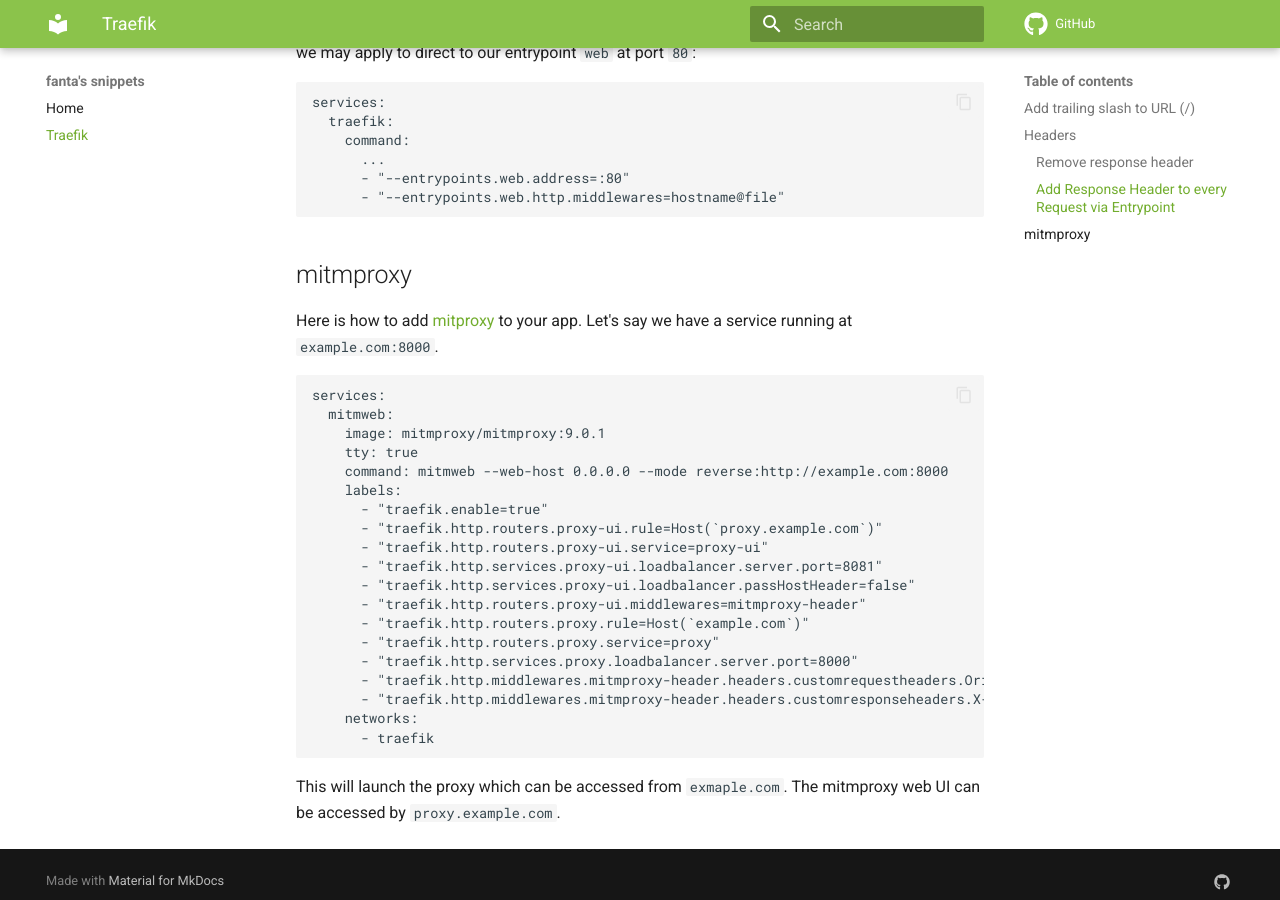
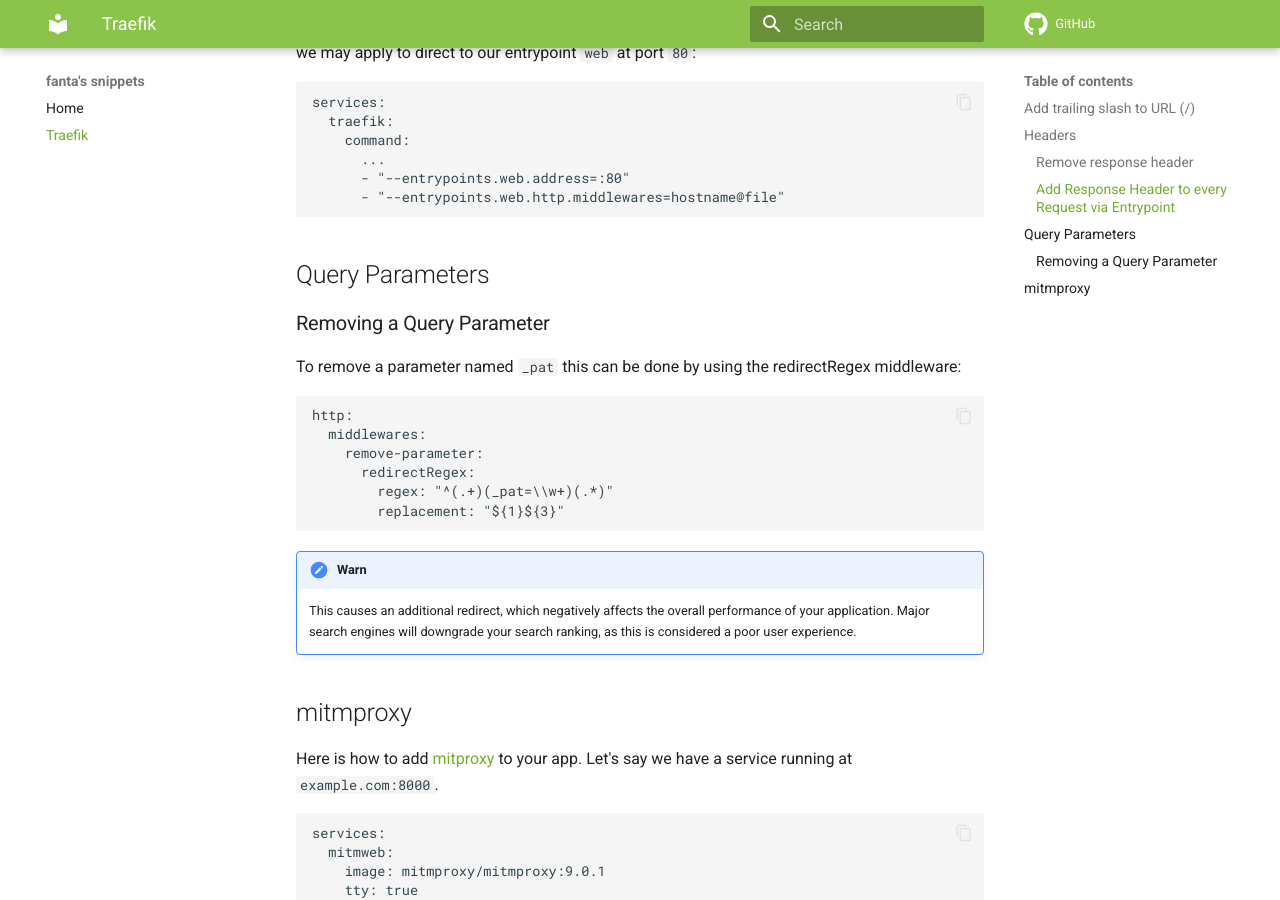
Before and after one commit to spezifanta/snippets, an MkDocs documentation site: the page built from docs/traefik.md, in a window 1280 px wide and 900 px high, scrolled down 1408 px. Built offline with MkDocs 1.6.1 and Material for MkDocs 9.7.7, drawn with Linux system fonts in a browser that asks for light colours; comment, search, counter and statistics services are not loaded.

Commit message:
Remove Query Parameter

````diff
--- a/docs/traefik.md
+++ b/docs/traefik.md
@@ -28,7 +28,6 @@
 
 !!! tip
     For other RegEx examples visit the [RegEx101.com](https://regex101.com/r/wY4bFu/) playground.
-
 
 ## Headers
 
@@ -73,6 +72,25 @@
       - "--entrypoints.web.http.middlewares=hostname@file"
 ```
 
+## Query Parameters
+
+### Removing a Query Parameter
+
+To remove a parameter named `_pat` this can be done by using the redirectRegex middleware:
+
+```yaml
+http:
+  middlewares:
+    remove-parameter:
+      redirectRegex:
+        regex: "^(.+)(_pat=\\w+)(.*)"
+        replacement: "${1}${3}"
+```
+
+!!! warn
+    This causes an additional redirect, which negatively affects the overall performance of your application. Major search engines will downgrade your search ranking, as this is considered a poor user experience.
+
+
 ## mitmproxy
 
 Here is how to add [mitproxy](https://mitmproxy.org/) to your app.
````
